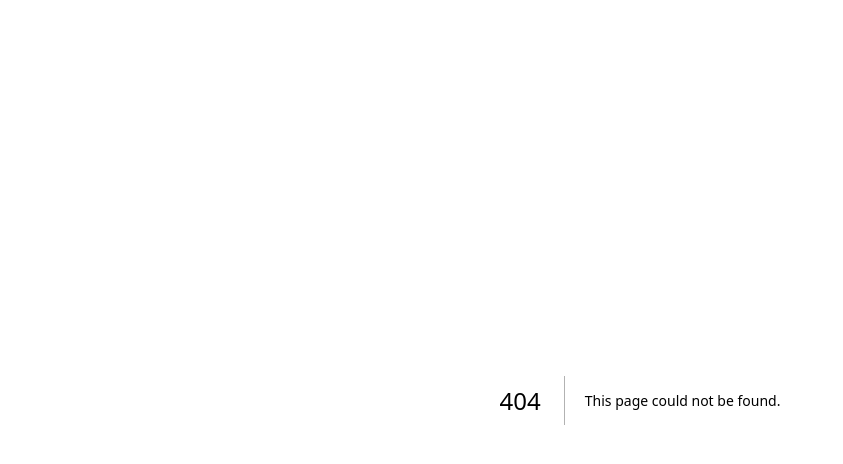
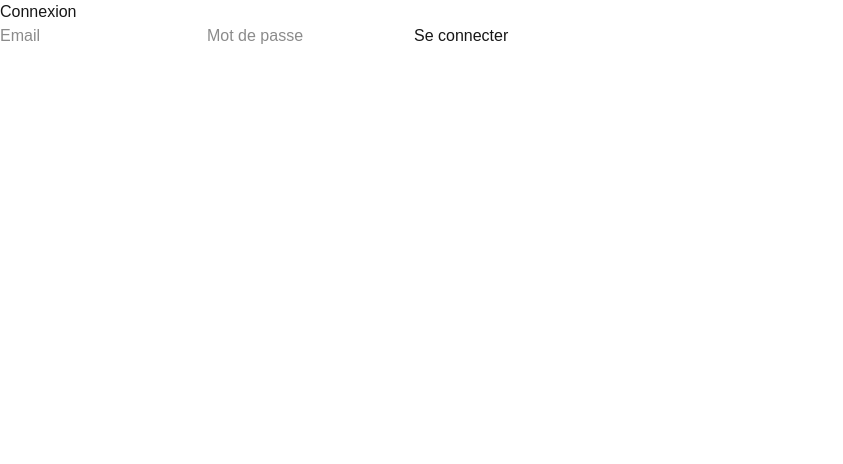
Before and after one commit to valentindumond/helpdesk-vuln, a Next.js app: page /login in a window 1280 px wide. Before the commit this address had no page. Shown: the top 464 px of the page, without its empty margins (0-843 px from the left). Built offline with nearby package versions, Linux system fonts and the light colour scheme.

Commit message:
Ajout de la page connexion vulnérable à l'injection SQL

```diff
--- /dev/null
+++ b/app/login/actions.ts
@@ -0,0 +1,21 @@
+"use server";
+
+import { createHash } from "crypto";
+import { cookies } from "next/headers";
+import { redirect } from "next/navigation";
+import prisma from "@/lib/prisma";
+
+export async function login(formData: FormData){
+    const email = String(formData.get("email"));
+    const password = String(formData.get("password"));
+    const hash = createHash("md5").update(password).digest("hex");
+    const requete =  `SELECT * FROM "User" WHERE email = '${email}' AND password = '${hash}'`;
+    console.log(requete);
+    const users = await prisma.$queryRawUnsafe<{ id: number; email: string}[]>(requete);
+    if(users.length === 0){
+        redirect("/login?error=1");
+    }
+    const user = users[0];
+    (await cookies()).set("userId", String(user.id));
+    redirect("/tickets");
+}
--- /dev/null
+++ b/app/login/page.tsx
@@ -0,0 +1,22 @@
+import { login } from "./actions";
+
+export const instant = false;
+
+export default async function LoginPage({
+    searchParams,
+}:{
+    searchParams: Promise<{ error?: string}>;
+}){
+    const { error } = await searchParams;
+    return(
+        <main>
+            <h1>Connexion</h1>
+            {error && <p>Identifiants incorrects</p>}
+            <form action={login}>
+                <input type="text" name="email" placeholder="Email"></input>
+                <input type="password" name="password" placeholder="Mot de passe"></input>
+                <button type="submit">Se connecter</button>
+            </form>
+        </main>
+    )
+}
```
